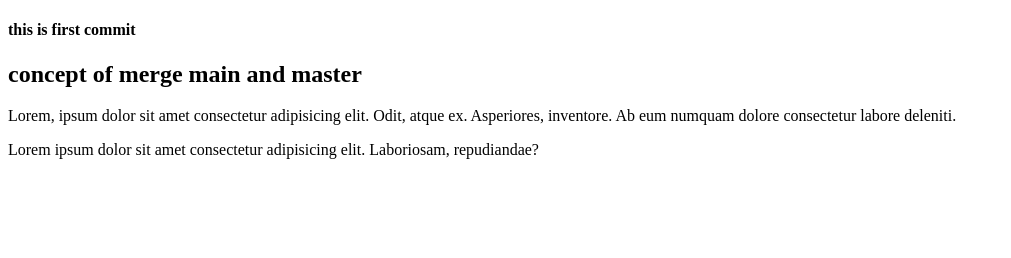
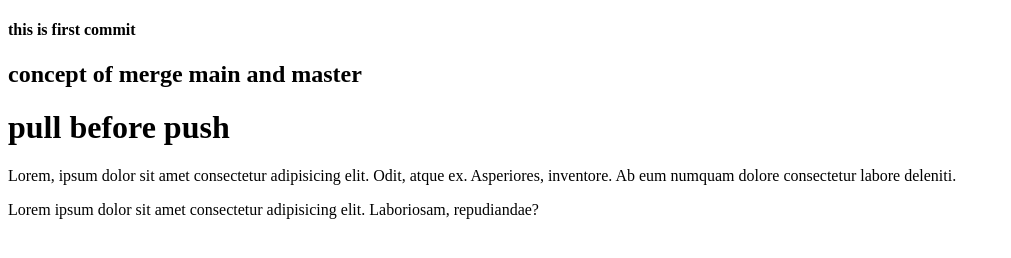
Before and after one commit to PatelAbhi04/newhandsongit, a plain HTML site: page index.html in a window 1280 px wide. Shown: the whole page, without its empty margins (0-1011 px from the left). Drawn offline with Linux system fonts and the light colour scheme.

Commit message:
Update index.html pull before push

```diff
--- a/index.html
+++ b/index.html
@@ -9,7 +9,11 @@
     <h4> this is first commit</h4>
     <h2>concept of merge main and master</h2>
 
+    <h1>pull before push</h1>
+
     <p>Lorem, ipsum dolor sit amet consectetur adipisicing elit. Odit, atque ex. Asperiores, inventore. Ab eum numquam dolore consectetur labore deleniti.</p>
     <p>Lorem ipsum dolor sit amet consectetur adipisicing elit. Laboriosam, repudiandae?</p>
+
+
 </body>
 </html>
```
